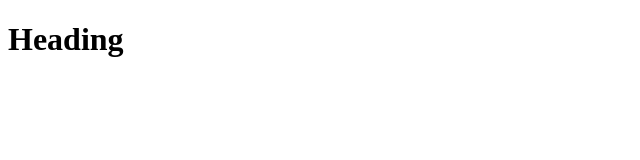
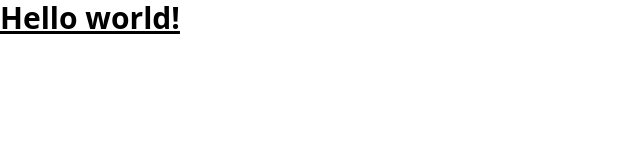
Before and after one commit to Rapids00122/C7-Tailwind, a plain HTML site: page index.html in a window 1280 px wide. Shown: the whole page, without its empty margins (0-640 px from the left). Drawn offline with nearby package versions, Linux system fonts and the light colour scheme.

Commit message:
Added Tailwind CSS

```diff
--- a/index.html
+++ b/index.html
@@ -4,11 +4,12 @@
     <meta charset="UTF-8">
     <meta name="viewport" content="width=device-width, initial-scale=1.0">
     <meta http-equiv="X-UA-Compatible" content="ie=edge">
-    <title>Title</title>
-    <link rel="stylesheet" href="style.css">
+    <title>C7: Tailwind</title>
+    <script src="https://cdn.tailwindcss.com"></script>
   </head>
   <body>
-    <h1>Heading</h1>
-    <script src="index.js"></script>
+    <h1 class="text-3xl font-bold underline">
+      Hello world!
+    </h1>
   </body>
 </html>
```
